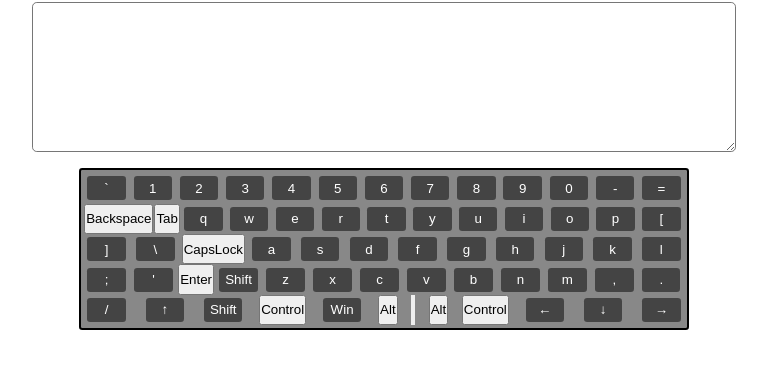
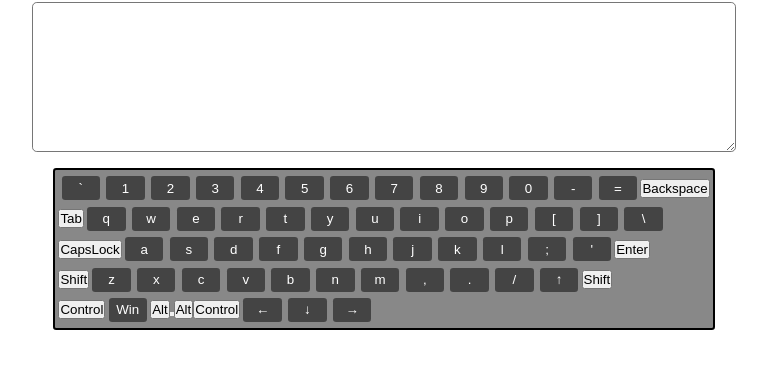
Before and after one commit to ygrcore/virtual-keyboard, a plain HTML site: page src/index.html in a window 1280 px wide. Shown: the part 67-436 px from the top of the page, without its empty margins (256-1023 px from the left). Drawn offline with Linux system fonts and the light colour scheme.

Commit message:
refactor: update function keyboard init with rows

```diff
--- a/src/index.js
+++ b/src/index.js
@@ -18,16 +18,16 @@ function createKeyboardRows() {
     start = end;
     end = i === 0 ? start + numberOfButtonsInARow[i+1] - 1 : start + numberOfButtonsInARow[i+1];
   }
-  console.log(arrayOfRows)
+  // console.log(arrayOfRows)
   return arrayOfRows;
 }
-createKeyboardRows()
+const keyboardRows = createKeyboardRows()
 
-console.log(keyboard2.slice(0,14))
-console.log(keyboard2.slice(14,14+15-1))
-console.log(keyboard2.slice(14+15-1,14+15-1+13))
-console.log(keyboard2.slice(14+15-1+13,14+15-1+13+13))
-console.log(keyboard2.slice(14+15-1+13+13,14+15-1+13+13+9))
+console.log(keyboardRows)
+// console.log(keyboard2.slice(14,14+15-1))
+// console.log(keyboard2.slice(14+15-1,14+15-1+13))
+// console.log(keyboard2.slice(14+15-1+13,14+15-1+13+13))
+// console.log(keyboard2.slice(14+15-1+13+13,14+15-1+13+13+9))
 
 const container = document.createElement('div');
 container.classList.add('container');
@@ -47,27 +47,55 @@ const keyboardBlock = document.createElement('div');
 keyboardBlock.classList.add('keyboard');
 container.append(keyboardBlock);
 
-
 function init() {
-  for (let i=0;i<keyboard2.length;i++) {
-    let button = document.createElement('button');
-    button.textContent = `${keyboard2[i]}`
-    if (keyboard2[i] === 'Backspace') button.classList.add('backspace');
-    else if (keyboard2[i] === 'Tab') button.classList.add('tab');
-    else if (keyboard2[i] === 'CapsLock') button.classList.add('capslock');
-    else if (keyboard2[i] === 'Enter') button.classList.add('enter');
-    else if (keyboard2[i] === 'Control') button.classList.add('control');
-    else if (keyboard2[i] === 'Alt') button.classList.add('alt');
-    else if (keyboard2[i] === ' ') button.classList.add('space');
-    else button.classList.add('key');
-    keyboardBlock.append(button)
-
+  for (let i=0;i<keyboardRows.length;i++) {
+    let row = document.createElement('div');
+    row.classList.add('row');
+    let rowInner = '';
+    // console.log(keyboardRows[i][0])
+    for (let j=0;j<keyboardRows[i].length;j++) {
+      let btnClass;
+      if (keyboardRows[i][j] === 'Backspace') btnClass = 'backspace';
+      else if (keyboardRows[i][j] === 'Tab') btnClass = 'tab';
+      else if (keyboardRows[i][j] === 'Shift') btnClass = 'shift';
+      else if (keyboardRows[i][j] === 'CapsLock') btnClass = 'capslock';
+      else if (keyboardRows[i][j] === 'Enter') btnClass = 'enter';
+      else if (keyboardRows[i][j] === 'Control') btnClass = 'control';
+      else if (keyboardRows[i][j] === 'Alt') btnClass = 'alt';
+      else if (keyboardRows[i][j] === ' ') btnClass = 'space';
+      else if (keyboardRows[i][j] === '↑') btnClass = 'key arrow';
+      else if (keyboardRows[i][j] === '←') btnClass = 'key arrow';
+      else if (keyboardRows[i][j] === '↓') btnClass = 'key arrow';
+      else if (keyboardRows[i][j] === '→') btnClass = 'key arrow';
+      else btnClass = 'key';
+      rowInner += `<button class="${btnClass}">${keyboardRows[i][j]}</button>`
+    }
+    // console.log(rowInner)
+    row.innerHTML = rowInner;
+    keyboardBlock.append(row)
   }
 }
+// function init() {
+//   for (let i=0;i<keyboard2.length;i++) {
+//     let button = document.createElement('button');
+//     button.textContent = `${keyboard2[i]}`
+//     if (keyboard2[i] === 'Backspace') button.classList.add('backspace');
+//     else if (keyboard2[i] === 'Tab') button.classList.add('tab');
+//     else if (keyboard2[i] === 'CapsLock') button.classList.add('capslock');
+//     else if (keyboard2[i] === 'Enter') button.classList.add('enter');
+//     else if (keyboard2[i] === 'Control') button.classList.add('control');
+//     else if (keyboard2[i] === 'Alt') button.classList.add('alt');
+//     else if (keyboard2[i] === ' ') button.classList.add('space');
+//     else button.classList.add('key');
+//     keyboardBlock.append(button)
+
+//   }
+// }
 
 init();
 
 const buttons = document.querySelectorAll('button');
+const simpleBtns = document.querySelectorAll('.key');
 const textarea = document.querySelector('textarea');
 
 // function activeBtn(btn, e) {
@@ -86,7 +114,7 @@ const textarea = document.querySelector('textarea');
 //   })
 // })
 
-buttons.forEach(btn => {
+simpleBtns.forEach(btn => {
   btn.addEventListener('click', () => {
     textarea.value += btn.innerText
   })
--- a/src/style.css
+++ b/src/style.css
@@ -36,10 +36,10 @@ textarea {
 
 .keyboard {
   display: flex;
+  flex-direction: column;
   justify-content: space-between;
-  max-width: 610px;
+  width: auto;
   height: auto;
-  flex-wrap: wrap;
   background-color: #888888;
   border: 2px solid black;
   border-radius: 0.2rem;
```
